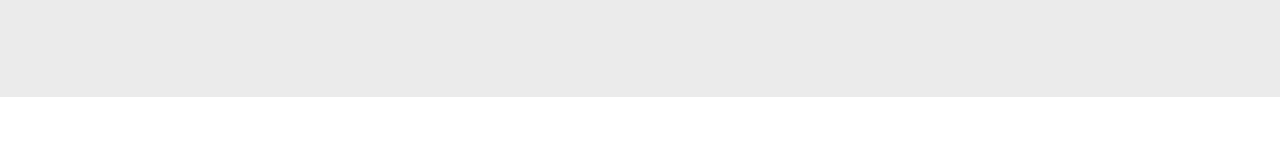
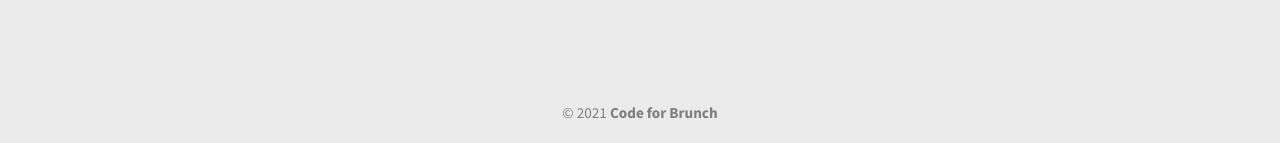
Before and after one commit to libintador/Jubilee-Austen, a website: page work/index.html in a window 1280 px wide. Shown: the part 2633-2776 px from the top of the page. Before the commit the page ends 2730 px from the top, so only its background shows below. Drawn offline with Linux system fonts and the light colour scheme; files that its build step writes are made by us from their sources; files whose address does not match are found by name.

Commit message:
Added the copyright to the footer

```diff
--- a/css/main.css
+++ b/css/main.css
@@ -258,6 +258,20 @@ footer .social-icons {
     padding: 0 50px;
 }
 
+footer .copyright p {
+    font-family: 'Source Sans Pro', sans-serif;
+    font-size: .95em;
+    text-align: center;
+    color: #7f7f7f;
+    font-weight: normal;
+    margin-bottom: 20px;
+}
+
+footer .copyright p span {
+    font-weight: bold;
+}
+
+
 
 /* -------------------- Mobile Styles - Homepage -------------------- */
 
@@ -447,29 +461,6 @@ footer .social-icons {
        width: 123%;
        margin-left: -39px;
    }
-
-   /*[style*="--aspect-ratio"] > :first-child {
-      width: 100%;
-    }
-    [style*="--aspect-ratio"] > img {
-      height: auto;
-    }
-    @supports (--custom:property) {
-      [style*="--aspect-ratio"] {
-        position: relative;
-      }
-      [style*="--aspect-ratio"]::before {
-        content: "";
-        display: block;
-        padding-bottom: calc(100% / (var(--aspect-ratio)));
-      }
-      [style*="--aspect-ratio"] > :first-child {
-        position: absolute;
-        top: 0;
-        left: 0;
-        height: 100%;
-      }
-    }*/
 
 }
 
--- a/work/index.html
+++ b/work/index.html
@@ -135,6 +135,10 @@
                 </div>
             </article>
         </div> <!-- footer content-wrapper -->
+
+        <div class="copyright">
+            <p>&copy; 2021 <span>Code for Brunch</span></p>
+        </div>
     </footer>
 
     <script src="js/vendor/modernizr-3.11.2.min.js"></script>
```
Also changed, not shown: index.html (+4 -0 lines), sit-conmigo-versions/index.html (+4 -0 lines).
